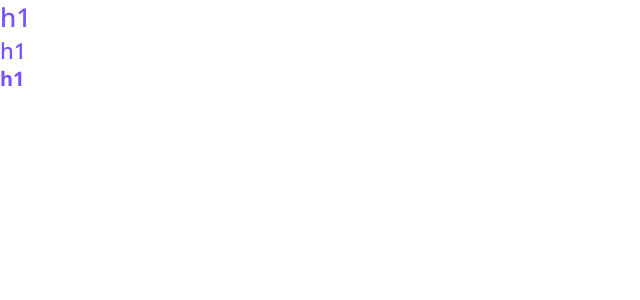
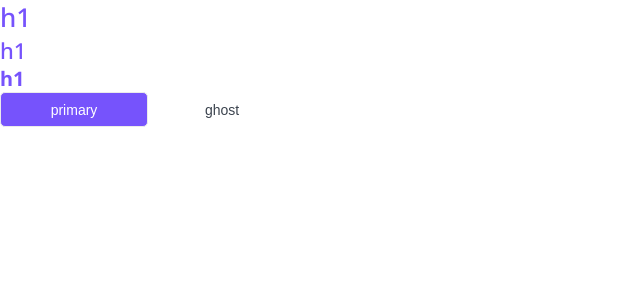
Before and after one commit to ArtiomB5/ratings, a Next.js app: page / in a window 1280 px wide. Shown: the top 300 px of the page, without its empty margins (0-640 px from the left). Built offline with nearby package versions, Linux system fonts and the light colour scheme.

Commit message:
Button component completed.

```diff
--- /dev/null
+++ b/components/Button/Button.module.scss
@@ -0,0 +1,36 @@
+@import "../../styles/light_scheme";
+
+.button {
+	width: 148px;
+	height: 35px;
+
+	cursor: pointer;
+	transform: all 0.5s;
+
+	color: $primary;
+	border-radius: 5px;
+
+	font-size: 14px;
+	font-weight: 400;
+}
+
+.primary {
+	color: $white;
+	border: 1px solid $gray-buttons;
+	background-color: $primary;
+
+	&:hover {
+		background-color: $primary-hover;
+	}
+}
+
+.ghost {
+	color: $black;
+	border: 1px solid $white;
+	background-color: $white;
+
+	&:hover {
+		color: $white;
+		background-color: $primary;
+	}
+}
--- /dev/null
+++ b/components/Button/index.tsx
@@ -0,0 +1,12 @@
+import styles from './Button.module.scss';
+import classNames from 'classnames';
+import { IButtonProps } from './Button.props';
+
+export const Button = ({ appearance, children, handler }: IButtonProps): JSX.Element => {
+    const className = classNames(styles.button, {
+        [styles.primary]: appearance === "primary",
+        [styles.ghost]: appearance === "ghost",
+      });
+
+    return <button onClick={handler} className={className}>{children}</button>;
+};
--- a/components/HTag/HTag.props.ts
+++ b/components/HTag/HTag.props.ts
@@ -1,6 +1,6 @@
 import { ReactNode } from "react";
 
-export interface IHTag {
+export interface IHTagProps {
     tag: "h1" | "h2" | "h3",
     children: ReactNode,
 }
--- a/components/HTag/index.tsx
+++ b/components/HTag/index.tsx
@@ -1,10 +1,13 @@
-import { IHTag } from "./HTag.props";
-import styles from './HTag.module.scss';
-import classNames from 'classnames/bind';
+import { IHTagProps } from "./HTag.props";
+import styles from "./HTag.module.scss";
+import classNames from "classnames";
 
-export const HTag = ({ tag, children }: IHTag): JSX.Element => {
-    const classNamesBind = classNames.bind(styles);
-    const className = classNamesBind({h1: tag === 'h1', h2: tag === 'h2', h3: tag === 'h3'});
+export const HTag = ({ tag, children }: IHTagProps): JSX.Element => {
+  const className = classNames({
+    [styles["h1"]]: tag === "h1",
+    [styles["h2"]]: tag === "h2",
+    [styles["h3"]]: tag === "h3",
+  });
 
-    return <div className={className}>{children}</div>;
+  return <div className={className}>{children}</div>;
 };
--- a/pages/index.tsx
+++ b/pages/index.tsx
@@ -1,4 +1,5 @@
 import type { NextPage } from 'next';
+import { Button } from '../components/Button';
 import { HTag } from '../components/HTag/index';
 
 const Home: NextPage = (): JSX.Element => {
@@ -7,6 +8,8 @@ const Home: NextPage = (): JSX.Element => {
       <HTag tag='h1'>h1</HTag>
       <HTag tag='h2'>h1</HTag>
       <HTag tag='h3'>h1</HTag>
+      <Button appearance='primary' handler={() => alert('primary')}>primary</Button>
+      <Button appearance='ghost' handler={() => alert('ghost')}>ghost</Button>
     </div>
   );
 };
--- a/styles/_light_scheme.scss
+++ b/styles/_light_scheme.scss
@@ -1,9 +1,11 @@
 $black: #3B434E;
 $white: #FFF;
 $primary: #7653FC;
+$primary-hover: #302070;
 $secondary: #F9F8FF;
 $gray: #787D85;
 $gray-light: #B3C0D9;
+$gray-buttons: #EBEBEB;
 $green: #1DC37E;
 $green-light: #C8F8E4;
 $red:#DE0000;
```
Also changed, not shown: components/Button/Button.props.ts (added, +7 -0 lines).
